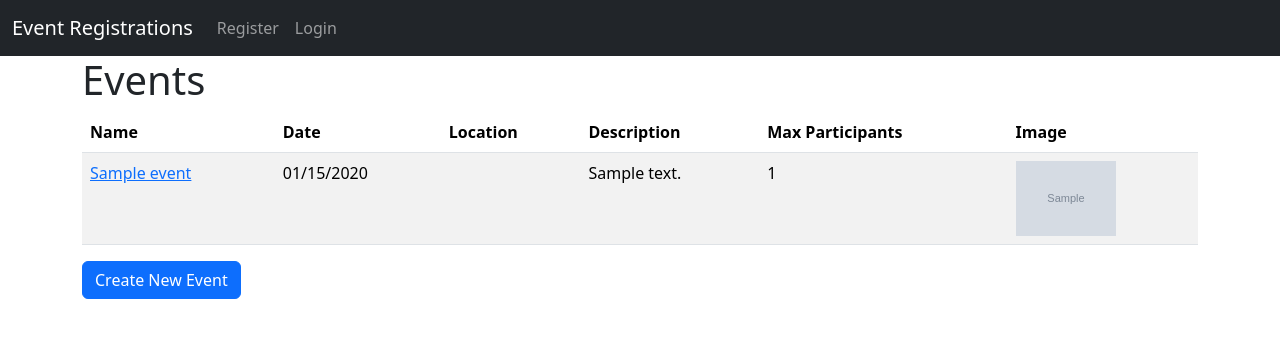
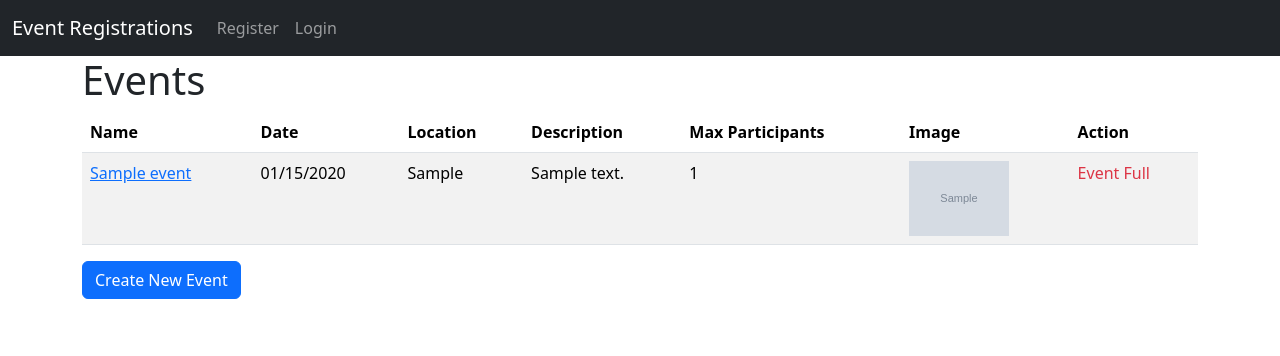
Before and after one commit to BekOsu/school_event_registrations, a Django app: page /events_list/ in a window 1280 px wide. Shown: the top 356 px of the page. Run offline with Django 3.2, Linux system fonts and the light colour scheme; tables that the repository leaves empty hold one stand-in row (values such as "Sample post"); grey boxes marked "Sample" are stand-in pictures; some libraries are stand-ins or nearby versions.

Commit message:
reformat to add register link

```diff
--- a/event_registration/events/templates/events/event_list.html
+++ b/event_registration/events/templates/events/event_list.html
@@ -2,7 +2,6 @@
 {% block content %}
 <h1>Events</h1>
 
-<!-- Add 'table', 'table-striped', 'table-hover' classes for basic Bootstrap styling -->
 <table class="table table-striped table-hover">
     <thead>
     <tr>
@@ -12,6 +11,7 @@
         <th>Description</th>
         <th>Max Participants</th>
         <th>Image</th>
+        <th>Action</th>
     </tr>
     </thead>
     <tbody>
@@ -19,7 +19,7 @@
     <tr>
         <td><a href="{% url 'event_detail' event.id %}">{{ event.name }}</a></td>
         <td>{{ event.date_time|date:"SHORT_DATE_FORMAT" }}</td>
-        <td>{{ event.Location }}</td>
+        <td>{{ event.location }}</td>
         <td>{{ event.description }}</td>
         <td>{{ event.max_participants }}</td>
         <td>
@@ -29,15 +29,22 @@
             No image
             {% endif %}
         </td>
+        <td>
+            {% if event.remaining_participants > 0 %}
+            <a class="" href="{% url 'participant_register' event.id %}">Register</a>
+            {% else %}
+            <span class="text-danger">Event Full</span>
+            {% endif %}
+        </td>
     </tr>
     {% empty %}
     <tr>
-        <td colspan="6">No events to display.</td>
+        <td colspan="8">No events to display.</td>
     </tr>
     {% endfor %}
     </tbody>
 </table>
 
-<a class="btn btn-primary" href="{% url 'event_create' %}">Create New
-    Event</a> <!-- Added 'btn' and 'btn-primary' classes for Bootstrap button -->
+<a class="btn btn-primary" href="{% url 'event_create' %}">Create New Event</a>
+
 {% endblock %}
```
